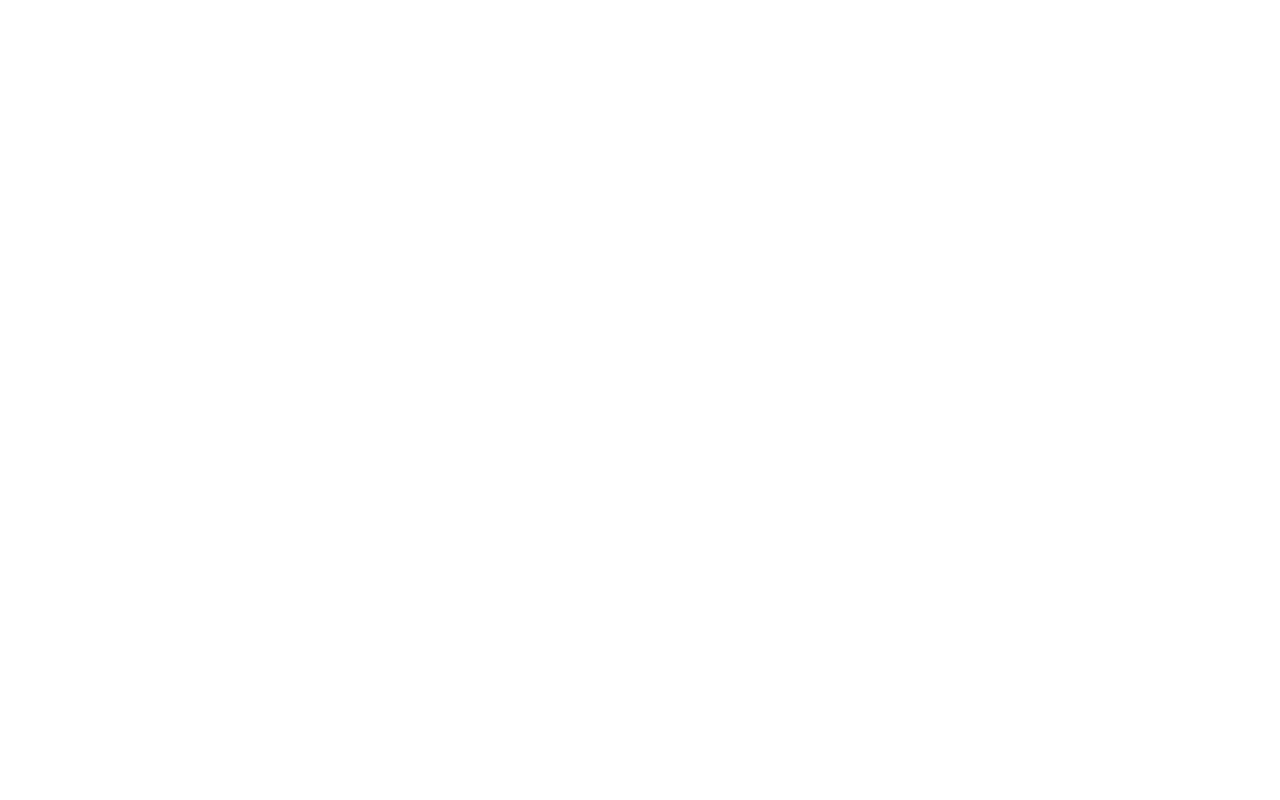
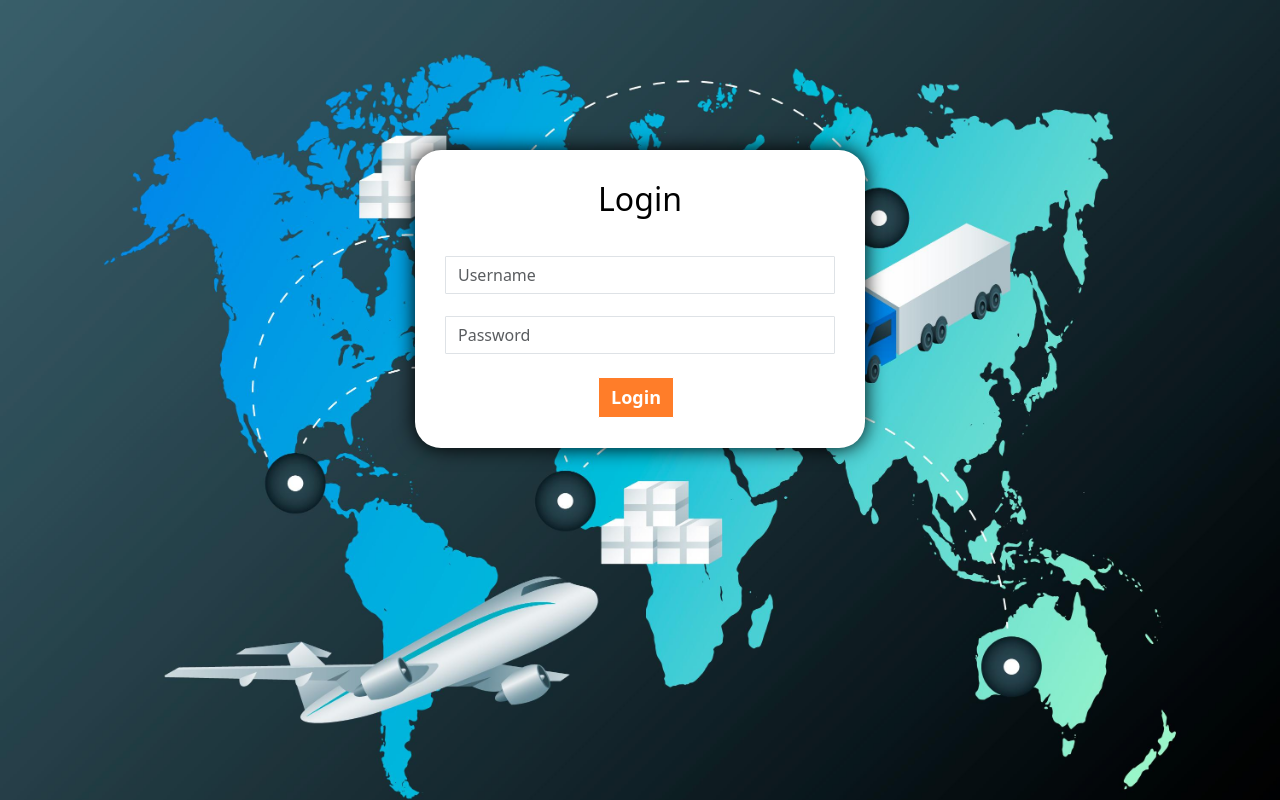
Before and after one commit to JkjupiterKing/supply-chain-visibility-application, a plain HTML site: page app/Login/login.html in a window 1280 px wide. Drawn offline with Linux system fonts and the light colour scheme.

Commit message:
created login page and images

```diff
--- /dev/null
+++ b/app/Login/login.css
@@ -0,0 +1,36 @@
+body {
+    background-image:url(/resources/Images/login-background.jpg);
+    background-size: cover;
+  }
+  .login-form {
+    width: 30em;
+    margin: 10em auto;
+    font-size: 15px;
+  }
+  .login-form form {
+    margin-bottom: 15px;
+    background: white;
+    padding: 30px;
+    border-radius: 26px;
+    box-shadow: 0px 0px 20px 0px rgba(0,0,0,1);
+  }
+  .login-form h2 {
+    margin: 0 0 15px;
+    color: black;
+  }
+  .form-control, .btn {
+    min-height: 1em;
+    border-radius: 1px;
+  }
+  .btn {
+    font-size: 1.2em;
+    font-weight: bold;
+    margin-left: 8.5em;
+    background-color: #FF7D29;
+    border-color:white;
+  }
+  .btn:hover {
+    background-color: #95D2B3;
+    border-color:black;
+    color: black;
+  }
--- a/app/Login/login.html
+++ b/app/Login/login.html
@@ -1,11 +1,29 @@
 <!DOCTYPE html>
 <html lang="en">
 <head>
-    <meta charset="UTF-8">
     <meta name="viewport" content="width=device-width, initial-scale=1.0">
-    <title>Supply chain System</title>
+    <title>Login</title>
+    <link rel="stylesheet" href="/resources/bootstrap/css/bootstrap.min.css">
+    <link rel="stylesheet" href="login.css">
 </head>
 <body>
-
+    <div class="login-form">
+        <form>
+          <h2 class="text-center">Login</h2>
+          <br>
+          <div class="form-group">
+            <input type="text" class="form-control" placeholder="Username" required="required">
+          </div>
+          <br>
+          <div class="form-group">
+            <input type="password" class="form-control" placeholder="Password" required="required">
+          </div>
+          <br>
+          <div class="form-group">
+            <button type="submit" class="btn btn-primary btn-block">Login</button>
+          </div>
+        </form>
+      </div>
 </body>
+<script src="/resources/bootstrap/js/bootstrap.bundle.min.js"></script>
 </html>
```
Also changed, not shown: resources/Images/login-background.jpg (added), resources/Images/supply-chain-management.png (added).
